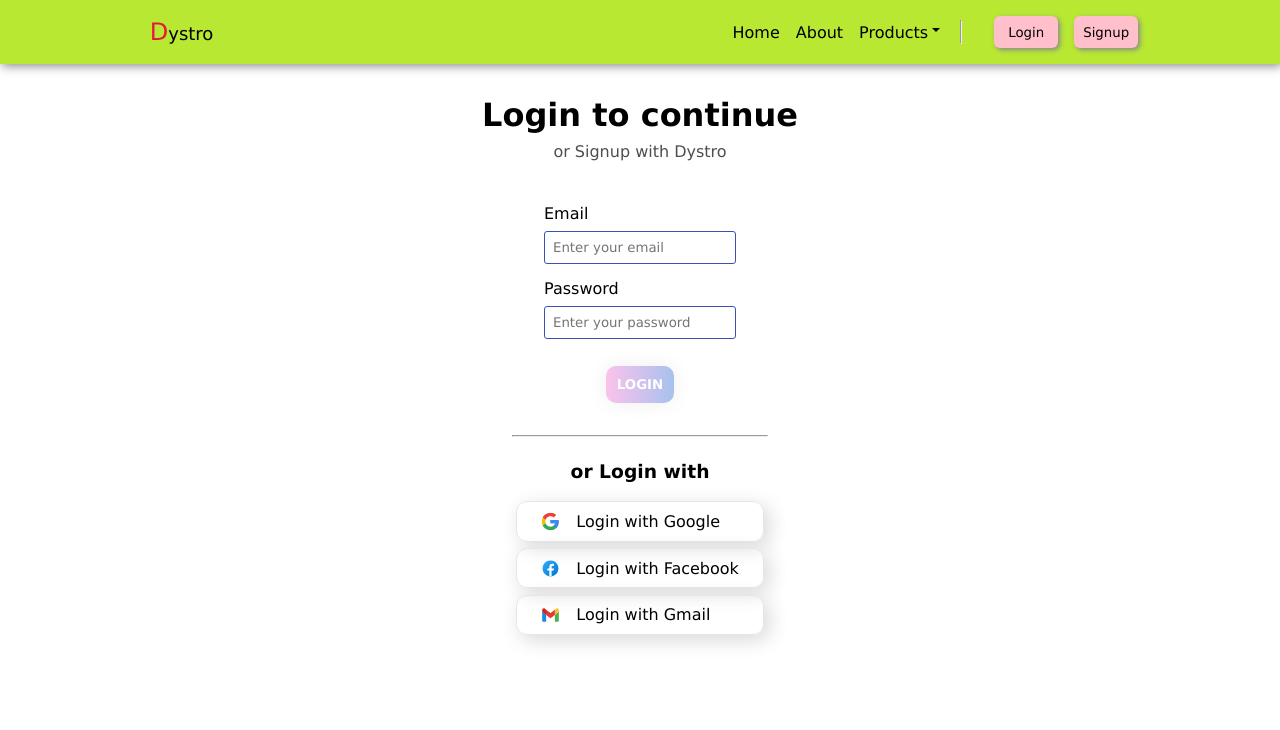
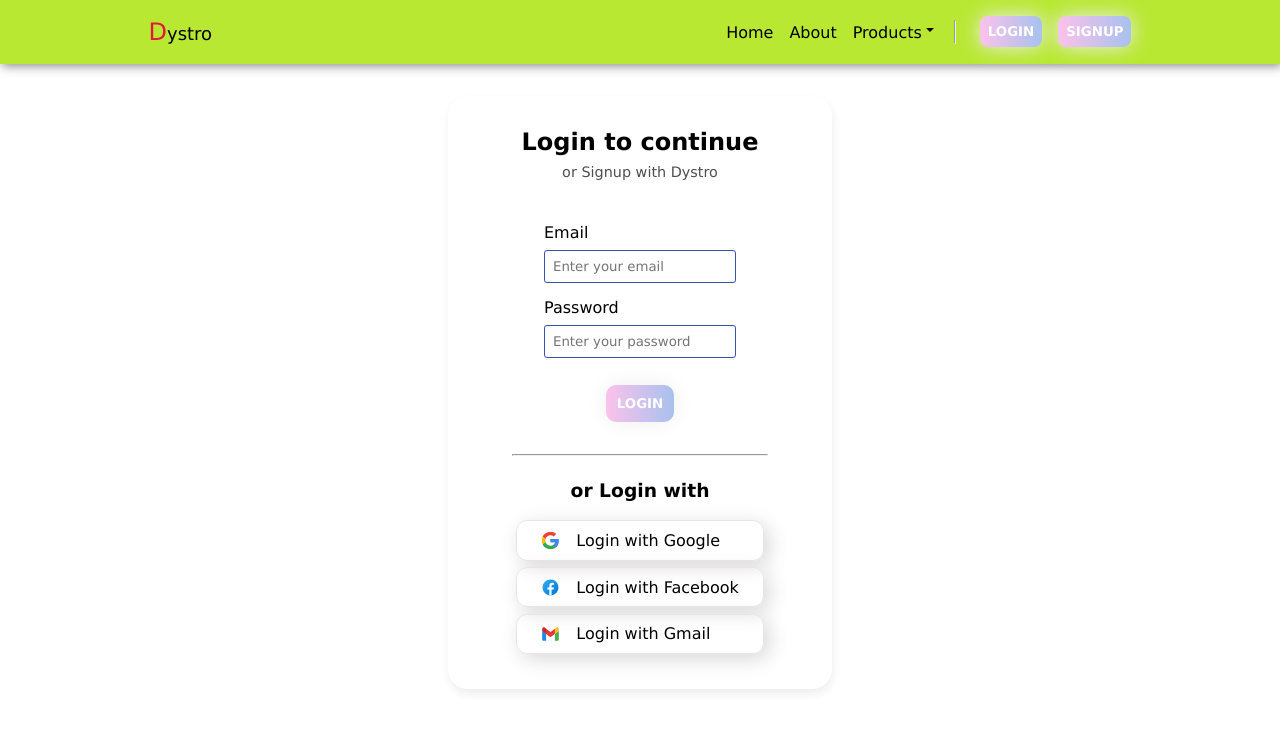
Before and after one commit to sushanthach12/Shoppy, a React (Create React App) app in the folder Frontend/: page /login in a window 1280 px wide. Shown: the top 730 px of the page. Built offline with nearby package versions, Linux system fonts and the light colour scheme.

Commit message:
login page and backend getpro

```diff
--- a/Frontend/src/components/Login.jsx
+++ b/Frontend/src/components/Login.jsx
@@ -70,8 +70,10 @@ const Login = ({ setKey, setUser }) => {
         pauseOnHover
       />
       <div className={styles.LoginMainContent}>
+        <div className={styles.LoginContent}>
+
           <div className={styles.LoginHeadDiv}>
-          <h1 className={styles.LoginTitle}>Login to continue</h1>
+            <h2 className={styles.LoginTitle}>Login to continue</h2>
             <p className={styles.LoginSubTitle}>or Signup with Dystro</p>
           </div>
 
@@ -79,12 +81,12 @@ const Login = ({ setKey, setUser }) => {
 
             <div className={styles.LoginEmail}>
               <label htmlFor="email" className={styles.credTitle}>Email</label>
-            <input type="email" id="email" name="email" className={styles.LoginInp} placeholder="Enter your email" onChange={handleChange} value={credentials.email}/>
+              <input type="email" id="email" name="email" className={styles.LoginInp} placeholder="Enter your email" onChange={handleChange} value={credentials.email} />
             </div>
 
             <div className={styles.LoginPass}>
               <label htmlFor="password" className={styles.credTitle}>Password</label>
-            <input type="password" id="password" name="password" className={styles.LoginInp} placeholder="Enter your password" value={credentials.password} onChange={handleChange}/>
+              <input type="password" id="password" name="password" className={styles.LoginInp} placeholder="Enter your password" value={credentials.password} onChange={handleChange} />
             </div>
 
 
@@ -96,7 +98,7 @@ const Login = ({ setKey, setUser }) => {
             <hr style={{ color: "gray", width: "16rem", margin: ".5rem 0" }} />
 
             <div className={styles.LoginLinks}>
-            <div style={{margin:"0 0 1rem 0"}}>
+              <div style={{ margin: "0 0 1rem 0" }}>
                 <h3>or Login with</h3>
               </div>
               <div className={styles.LoginLink}>
@@ -138,6 +140,7 @@ const Login = ({ setKey, setUser }) => {
           </div> */}
           </div>
         </div>
+      </div>
     </main>
   )
 }
--- a/Frontend/src/context/Product/ProductState.js
+++ b/Frontend/src/context/Product/ProductState.js
@@ -8,6 +8,7 @@ const ProductState = (props) => {
   const [pants, setPants] = useState({})
 
   const [product, setProduct] = useState({}) // For Slug page
+  const [variants, setVariants] = useState({}) // For Slug page
 
   const getProducts = async () => {
 
@@ -37,11 +38,13 @@ const ProductState = (props) => {
 
     })
     const response = await res.json();
+
     setProduct(response.Product)
+    setVariants(response.Variants)
   }
 
   return (
-    <ProductContext.Provider value={{ tshirts, hoodies, pants, product, getProducts, getProduct }}>
+    <ProductContext.Provider value={{ tshirts, hoodies, variants, pants, product, getProducts, getProduct }}>
       {props.children}
     </ProductContext.Provider>
   )
--- a/Frontend/src/product/Slug.jsx
+++ b/Frontend/src/product/Slug.jsx
@@ -1,4 +1,4 @@
-import React, { useEffect, useContext } from 'react'
+import React, { useEffect, useContext, useState } from 'react'
 import { useParams } from 'react-router-dom'
 import productContext from '../context/Product/ProductContext'
 import styles from '../styles/slug.module.css'
@@ -6,7 +6,7 @@ import styles from '../styles/slug.module.css'
 const Slug = () => {
 
 	const context = useContext(productContext);
-	const { product, getProduct } = context;
+	const { product, variants, getProduct } = context;
 
 	const { slug } = useParams();
 
@@ -15,9 +15,9 @@ const Slug = () => {
 		// eslint-disable-next-line
 	}, [])
 
-	console.log(product, slug);
-
-
+	console.log(variants)
+	const [color, setColor] = useState(product.color)
+	const [size, setSize] = useState(product.size)
 
 	return (
 		<section className={styles.slugSec}>
@@ -75,30 +75,35 @@ const Slug = () => {
 
 					<div className={styles.proVariants}>
 						<span className="mr-3">Color</span>
+
 						<div className={styles.varColor}>
-							<button className={styles.proColor} style={{ "backgroundColor": "red" }}></button>
-							<button className={styles.proColor} style={{ "backgroundColor": "green" }}></button>
-							<button className={styles.proColor} style={{ "backgroundColor": "blue" }}></button>
+							{Object.keys(variants).map((c) => {
+								return (
+									<button type={"checkbox"} key={c} className={styles.proColor} style={{ "backgroundColor": `${c}` }} />
+								)
+							})}
+
 						</div>
 						<div className={styles.varSize}>
 							<span className="mr-3">Size</span>
 							<div className={styles.sizeOption}>
 								<select className={styles.select}>
-									<option>SM</option>
-									<option >M</option>
-									<option >L</option>
-									<option >XL</option>
+									<option value={size} selected>{size}</option>
+									{Object.keys(variants).includes(color) && Object.keys(variants).includes('Xl') && <option >XL</option>}
+									{Object.keys(variants).includes('M') && <option >M</option>}
+									{Object.keys(variants).includes('L') && <option >L</option>}
+									{Object.keys(variants).includes('XL') && <option >XL</option>}
+									{Object.keys(variants).includes('XXL') && <option >XXL</option>}
+
 								</select>
 								<span className="absolute right-0 top-0 h-full w-10 text-center text-gray-600 pointer-events-none flex items-center justify-center"></span>
 
-								<div>
-								</div>
 							</div>
 						</div>
 
 					</div>
 
-					<hr style={{width:"inherit", margin:"0 auto" , color:"rgb(175, 168, 168)"}}/>
+					<hr style={{ width: "inherit", margin: "0 auto", color: "rgb(175, 168, 168)" }} />
 
 					<div className={styles.proPriceBuy}>
 						<p className={styles.proPrice}>₹{product.price}</p>
--- a/Frontend/src/styles/login.module.css
+++ b/Frontend/src/styles/login.module.css
@@ -7,13 +7,19 @@
 
 
 .LoginMainContent{
+    background-color: white;
+    width: 24rem;
+    margin: 0 auto;
+    box-shadow: 1px 5px 10px #eee;
+    border-radius: 20px;
+}
+
+.LoginContent{
     display: flex;
     flex-direction: column;
     justify-content: center;
     align-items: center;
-    background-color: white;
-    width: 24rem;
-    margin: 0 auto;
+    padding: 2rem 0;
 }
 
 .LoginHeadDiv{
@@ -25,9 +31,8 @@
 }
 
 .LoginSubTitle{
-    font-size: 1rem;
+    font-size: .9rem;
     color: rgb(79, 78, 78)
-
 }
 
 .LoginCredentials{
@@ -35,7 +40,7 @@
     flex-direction: column;
     justify-content: center;
     align-items: center;
-    margin: 2rem auto;
+    margin: 2rem auto 0 auto;
 }
 
 
@@ -116,7 +121,7 @@
     flex-direction: column;
     justify-content: center;
     align-items: center;
-    margin: 1rem 0;
+    margin: 1rem 0 0 0;
 }
 
 .LoginLink{
--- a/Frontend/src/styles/navbar.module.css
+++ b/Frontend/src/styles/navbar.module.css
@@ -72,6 +72,7 @@
 .navAccimg:hover {
     transform: translateY(-1px);
 }
+
 .navAccimg:hover~.accDrop {
     display: block;
 }
@@ -85,21 +86,25 @@
 }
 
 .btn {
-    height: 2rem;
-    width: 4rem;
-    border: pink;
-    margin-left: 1rem;
-    border-radius: 6px;
-    background-color: pink;
-    color: black;
-    box-shadow: 2px 2px 5px #888888;
+    flex: 0 1 auto;
+    margin: 0 .5rem;
+    padding: .5rem;
+    text-align: center;
+    text-transform: uppercase;
+    font-weight: 700;
+    transition: 0.5s;
+    background-size: 200% auto;
+    color: white;
+    /* text-shadow: 0px 0px 10px rgba(0,0,0,0.2);*/
+    box-shadow: 0 0 20px #eee;
+    border-radius: 8px;
+    border: none;
+    background-image: linear-gradient(to right, #fbc2eb 0%, #a6c1ee 51%, #fbc2eb 100%);
 }
 
 .btn:hover {
-    background-color: rgb(225, 153, 222);
-    color: #fff;
     cursor: pointer;
-    transform: translateY(-1.5px);
+    background-position: right center;
 }
 
 .dropbtn {
@@ -177,6 +182,7 @@ input[type=checkbox] {
 .ACCIMG:hover {
     cursor: pointer;
 }
+
 /* Change color of dropdown links on hover */
 .dropdownContent a:hover {
     background-color: #ddd;
--- a/Frontend/src/styles/slug.module.css
+++ b/Frontend/src/styles/slug.module.css
@@ -103,6 +103,10 @@
     border: none;
 }
 
+.proColor:focus{
+    border: 1px solid black;
+}
+
 .varSize {
     display: flex;
     margin-left: .2rem;
```
Also changed, not shown: 1 other file (tests, documents, lock files or other folders). Lines whose indentation alone changed are shown as unchanged.
